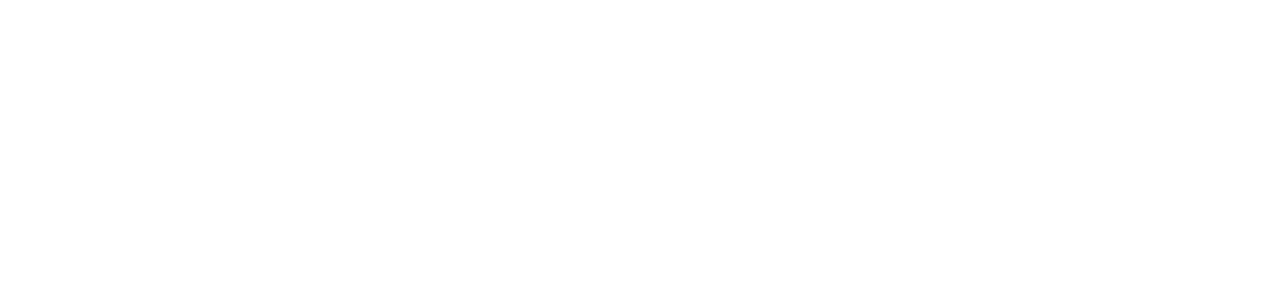
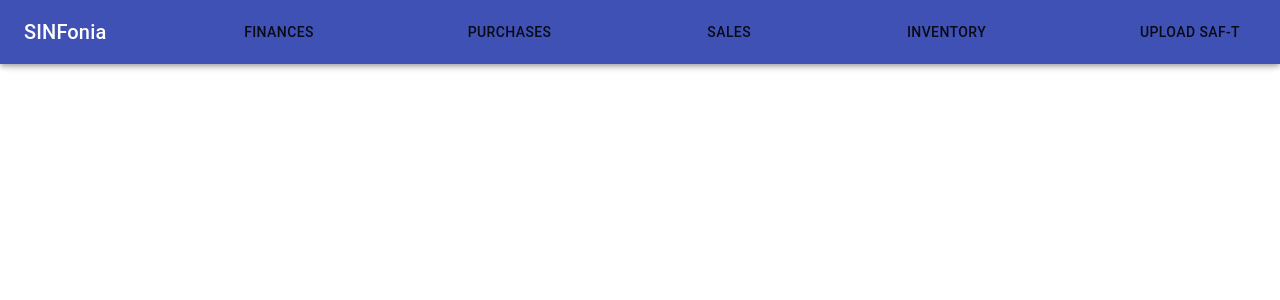
Before and after one commit to pmscosta/Information-Systems, a React (Create React App) app in the folder frontend/: page / in a window 1280 px wide. Shown: the top 300 px of the page. Built offline with nearby package versions, Linux system fonts and the light colour scheme.

Commit message:
[Add] MainPageLayout

```diff
--- a/frontend/src/App.js
+++ b/frontend/src/App.js
@@ -3,6 +3,7 @@
 import { BrowserRouter as Router, Switch, Route } from "react-router-dom";
 // route components
 import Purchases from './pages/purchases';
+import Homepage from './pages/Homepage'
 
 
 import "./App.css";
@@ -17,6 +18,7 @@
       <div className="App">
         <Switch>
           <Route path="/purchases" exact component={Purchases} />
+          <Route path="/" exact component={Homepage} />
         </Switch>
       </div>
     </Router>
--- /dev/null
+++ b/frontend/src/components/NavBar.jsx
@@ -0,0 +1,62 @@
+import React from "react";
+import { AppBar, Toolbar, Typography } from "@material-ui/core";
+import { makeStyles } from "@material-ui/core/styles";
+import Button from '@material-ui/core/Button';
+
+const navBarStyle = makeStyles(theme => ({
+    toolbar: {
+        display: "flex",
+        justifyContent: "space-between"
+    },
+    appbar: {
+        position: "fixed",
+        marginBottom: theme.spacing(16)
+    },
+    button: {
+        margin: theme.spacing(1),
+    },
+    input: {
+        display: 'none',
+    },
+}));
+
+
+function NavBar() {
+    const styles = navBarStyle();
+
+    return (
+        <AppBar className={styles.appbar}>
+            <Toolbar className={styles.toolbar} >
+                <Typography variant="h6" href="/">
+                    SINFonia
+                </Typography>
+                <Button href="/finances" className={styles.button}>
+                    Finances
+                </Button>
+                <Button href="/purchases" className={styles.button}>
+                    Purchases
+                </Button>
+                <Button href="/sales" className={styles.button}>
+                    Sales
+                </Button>
+                <Button href="/inventory" className={styles.button}>
+                    Inventory
+                </Button>
+                <input
+                    accept="image/*"
+                    className={styles.input}
+                    id="text-button-file"
+                    multiple
+                    type="file"
+                />
+                <label htmlFor="text-button-file">
+                    <Button component="span" className={styles.button}>
+                        Upload SAF-T
+                    </Button>
+                </label>
+            </Toolbar>
+        </AppBar>
+    );
+};
+
+export default NavBar;
--- /dev/null
+++ b/frontend/src/pages/Homepage.js
@@ -0,0 +1,12 @@
+import React from "react";
+import MainPageLayout from './MainPageLayout';
+
+const Homepage = () => {
+    return (
+      <MainPageLayout>
+
+      </MainPageLayout>
+    );
+  }
+
+  export default Homepage;
--- /dev/null
+++ b/frontend/src/pages/MainPageLayout.js
@@ -0,0 +1,21 @@
+import React from "react";
+import PropTypes from "prop-types";
+import NavBar from '../components/NavBar';
+
+const MainPageLayout = ({ children }) => (
+    <>
+        <NavBar />
+        <br/><br/>
+        {children}
+
+    </>
+);
+
+MainPageLayout.propTypes = {
+    children: PropTypes.oneOfType([
+        PropTypes.arrayOf(PropTypes.node),
+        PropTypes.node,
+    ]).isRequired,
+};
+
+export default MainPageLayout;
```
